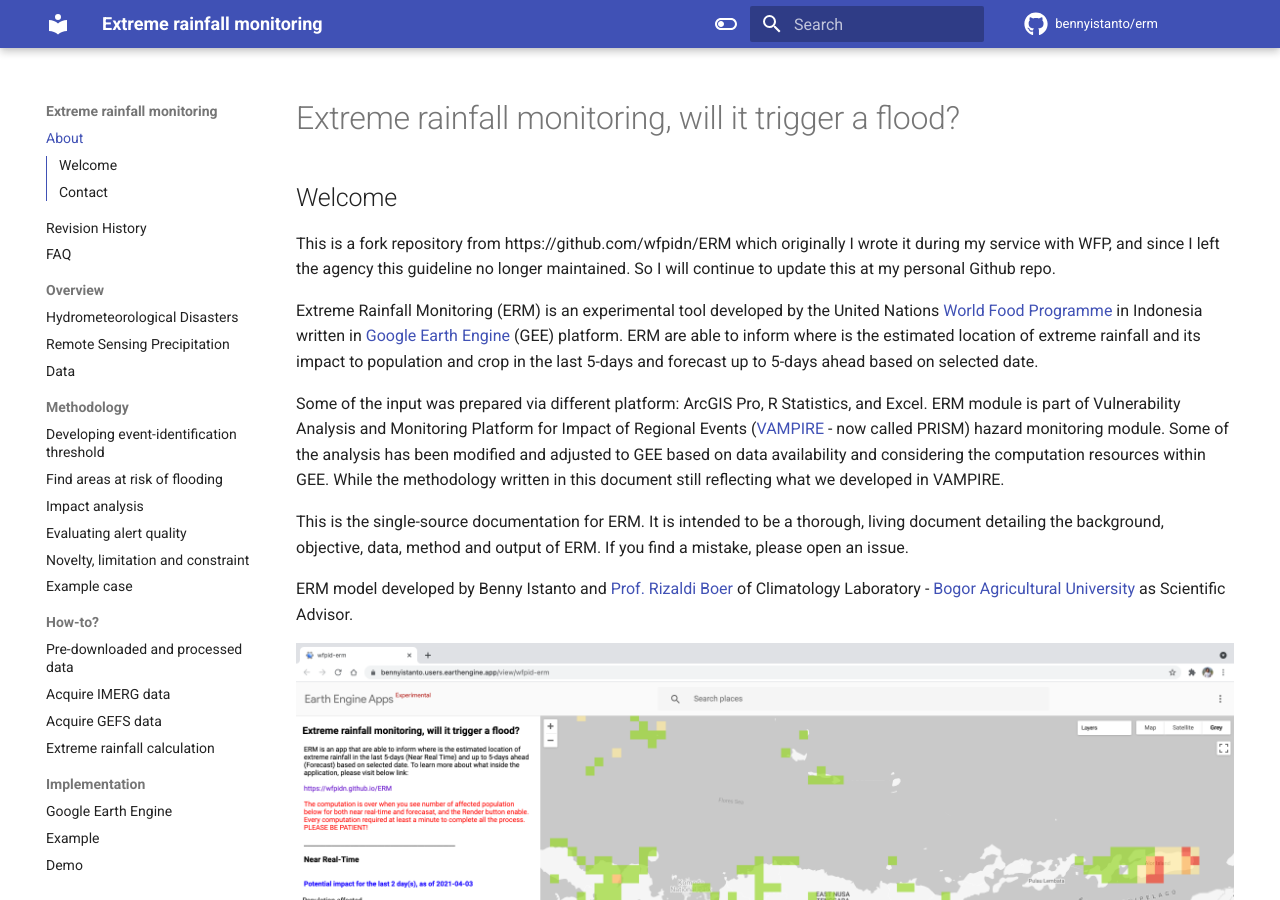
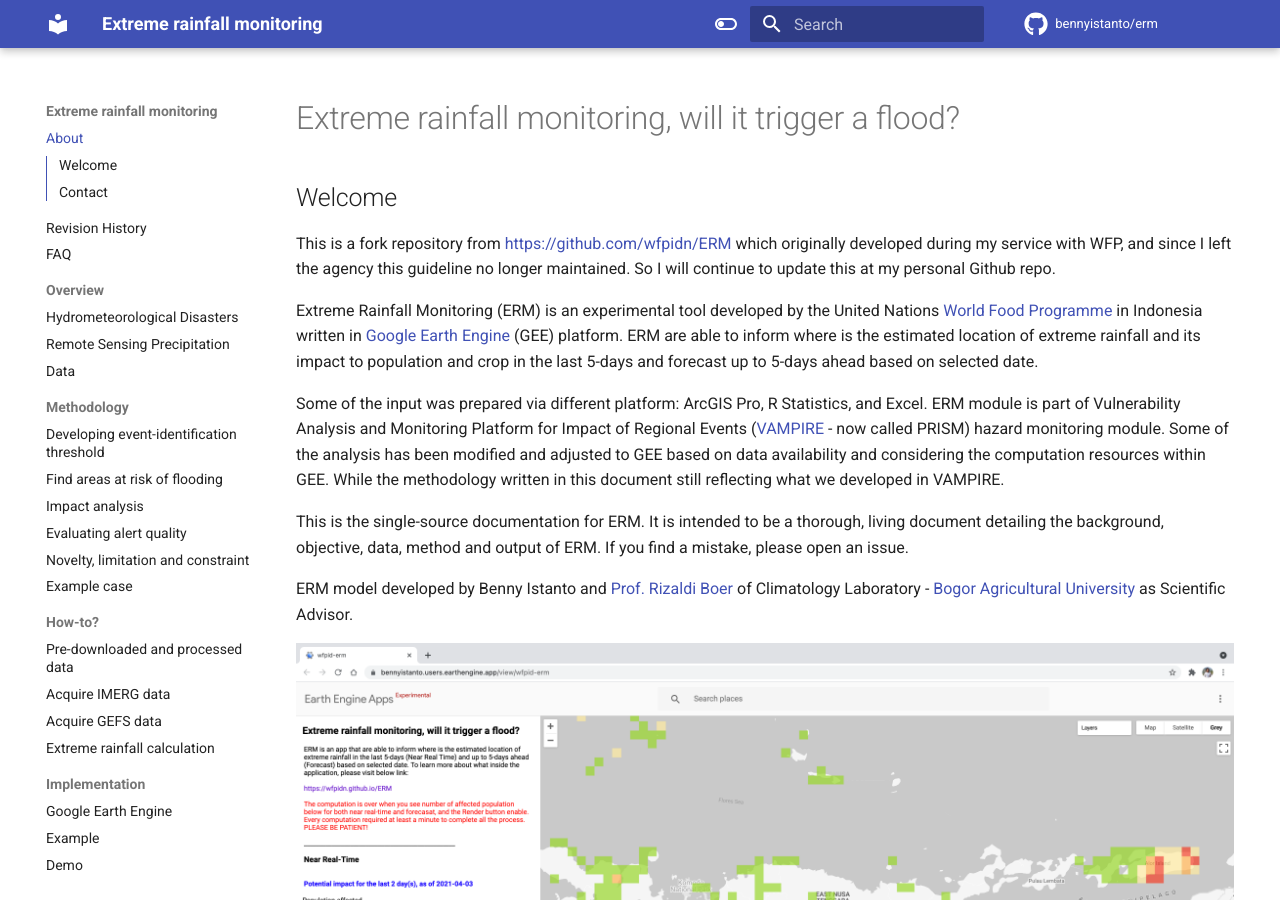
Before and after one commit to bennyistanto/erm, an MkDocs documentation site: the page built from docs/index.md, in a window 1280 px wide and 900 px high. Built offline with MkDocs 1.6.1 and Material for MkDocs 9.7.7, drawn with Linux system fonts in a browser that asks for light colours; comment, search, counter and statistics services are not loaded.

Commit message:
Update index.md

```diff
--- a/docs/index.md
+++ b/docs/index.md
@@ -2,7 +2,7 @@
 
 ## Welcome
 
-This is a fork repository from https://github.com/wfpidn/ERM which originally I wrote it during my service with WFP, and since I left the agency this guideline no longer maintained. So I will continue to update this at my personal Github repo.
+This is a fork repository from [https://github.com/wfpidn/ERM](https://github.com/wfpidn/ERM) which originally developed during my service with WFP, and since I left the agency this guideline no longer maintained. So I will continue to update this at my personal Github repo.
 
 Extreme Rainfall Monitoring (ERM) is an experimental tool developed by the United Nations [World Food Programme](https://www.wfp.org/countries/indonesia) in Indonesia written in [Google Earth Engine](https://earthengine.google.com) (GEE) platform. ERM are able to inform where is the estimated location of extreme rainfall and its impact to population and crop in the last 5-days and forecast up to 5-days ahead based on selected date.
 
```
